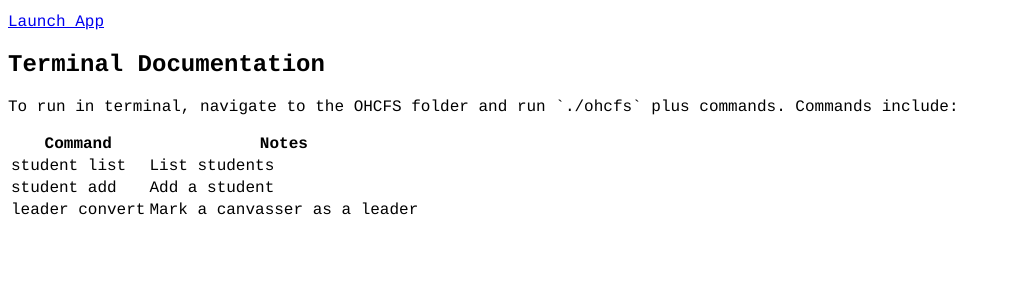
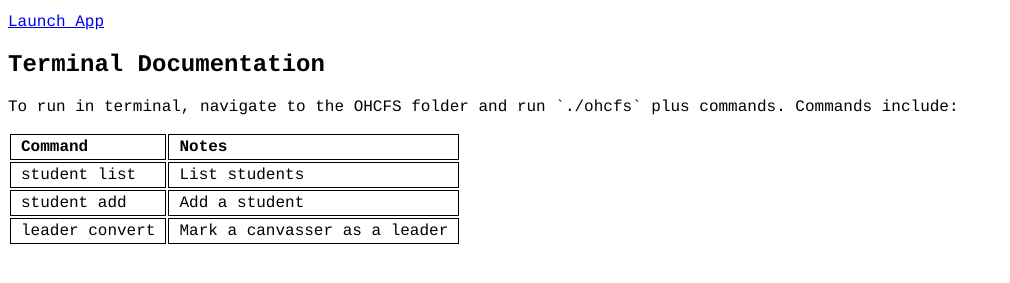
Before and after one commit to Narthur/OHCFS, a plain HTML site: page index.htm in a window 1280 px wide. Shown: the part 87-370 px from the top of the page, without its empty margins (0-1010 px from the left). Drawn offline with Linux system fonts and the light colour scheme.

Commit message:
Added table styling

```diff
--- a/style.css
+++ b/style.css
@@ -5,3 +5,9 @@ body {
 .current {
     background-color:yellow;
 }
+
+td, th {
+    border: 1px solid black;
+    padding: 3px 10px;
+    text-align: left;
+}
```
